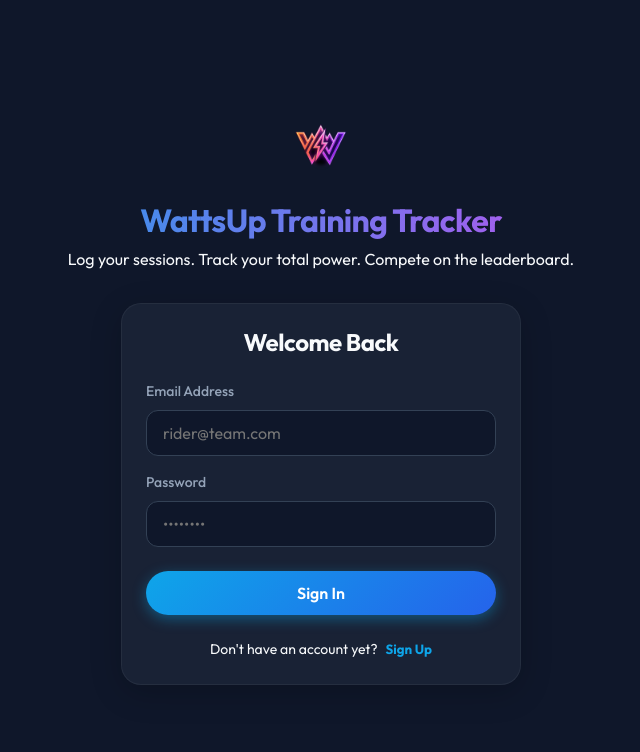
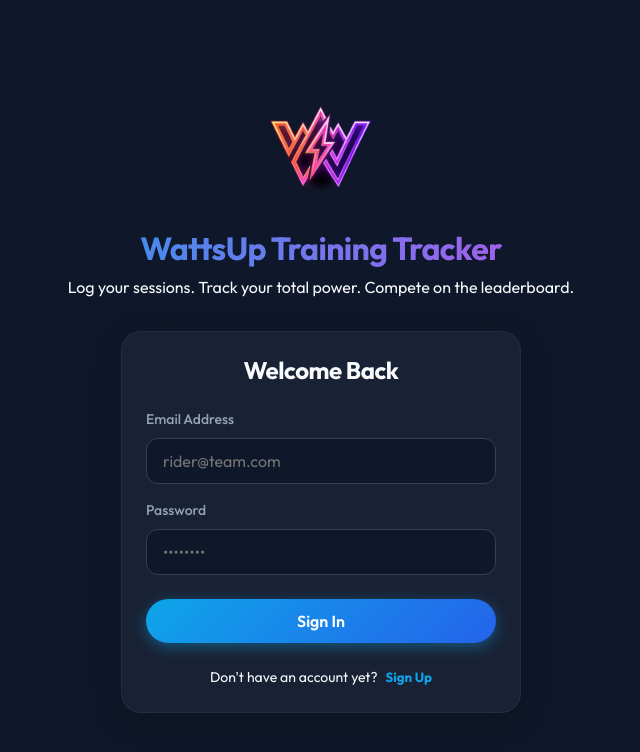
Before and after one commit to NickPugin/wattsup-training-tracker-app, a React (Vite) app in the folder WattsUp/: page /login in a window 1280 px wide. Shown: the top 752 px of the page, without its empty margins (319-959 px from the left). Built offline with nearby package versions, Linux system fonts and the light colour scheme; no server answers.

Commit message:
Increased logo size on login page

```diff
--- a/WattsUp/src/pages/Login.tsx
+++ b/WattsUp/src/pages/Login.tsx
@@ -42,7 +42,7 @@ export default function Login() {
         <div className="container" style={{ display: 'flex', flexDirection: 'column', justifyContent: 'center', minHeight: '100vh', padding: '24px' }}>
 
             <div style={{ textAlign: 'center', marginBottom: '2rem' }}>
-                <img src="/favicon_transparent_320.png" alt="WattsUp Logo" style={{ width: '64px', height: '64px', marginBottom: '16px' }} />
+                <img src="/favicon_transparent_320.png" alt="WattsUp Logo" style={{ width: '128px', height: '128px', marginBottom: '8px' }} />
                 <h1 className="text-gradient">WattsUp Training Tracker</h1>
                 <p className="text-muted" style={{ marginTop: '8px' }}>Log your sessions. Track your total power. Compete on the leaderboard.</p>
             </div>
```
